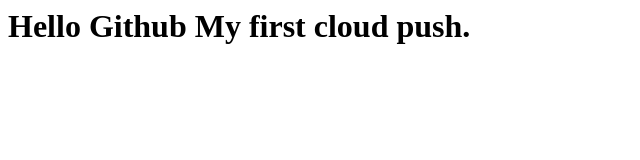
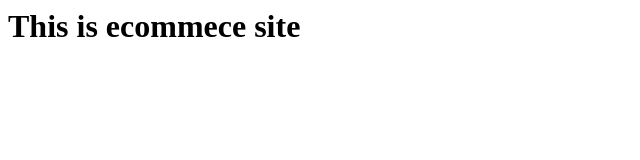
Before and after one commit to harshidpatel69-creator/ecommerce-site, a plain HTML site: page index.html in a window 1280 px wide. Shown: the whole page, without its empty margins (0-640 px from the left). Drawn offline with Linux system fonts and the light colour scheme.

Commit message:
Update index.html

```diff
--- a/index.html
+++ b/index.html
@@ -1 +1 @@
-<h1>Hello Github My first cloud push.</h1>
+<h1>This is ecommece site</h1>
```
